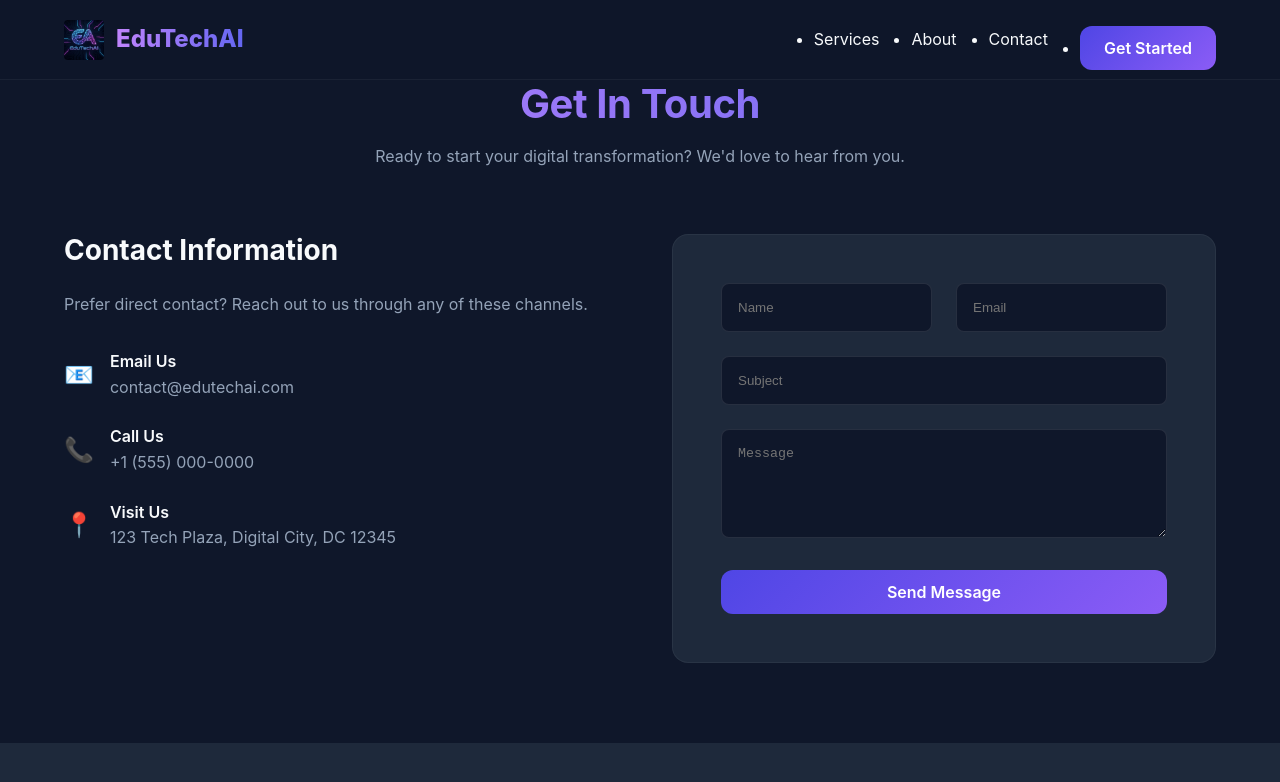
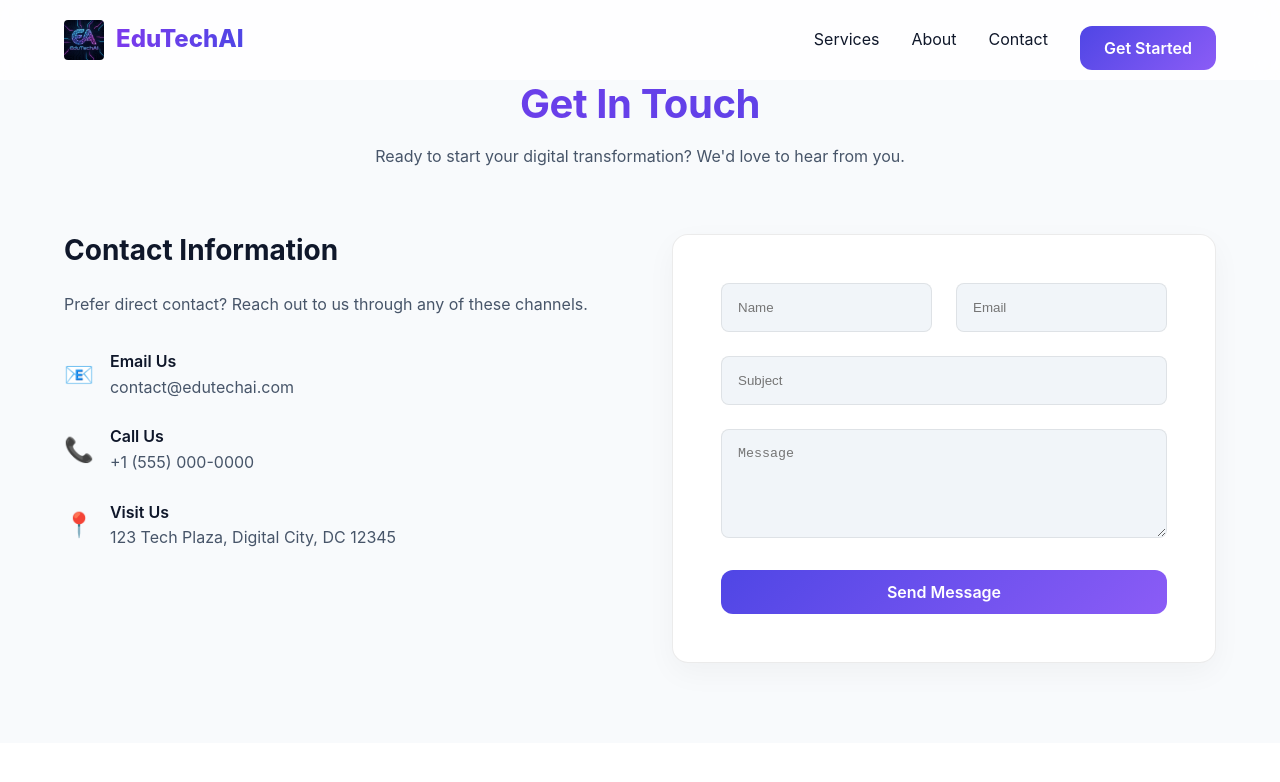
Before and after one commit to Hajjullahi123/EduTechAI, a React (Vite) app: page /service/ai-integration in a window 1280 px wide. Both pictures are taken after a click on the button "Contact Sales". Shown: the part 3019-3801 px from the top of the page. Built offline with nearby package versions, Linux system fonts and the light colour scheme.

Commit message:
UI: Transition website to premium light theme

```diff
--- a/src/components/Layout/Footer.jsx
+++ b/src/components/Layout/Footer.jsx
@@ -34,7 +34,7 @@ const Footer = () => {
                         </ul>
                     </div>
                 </div>
-                <div style={{ borderTop: '1px solid rgba(255,255,255,0.1)', paddingTop: '2rem', textAlign: 'center', color: 'var(--text-muted)', fontSize: '0.875rem' }}>
+                <div style={{ borderTop: '1px solid var(--border-color)', paddingTop: '2rem', textAlign: 'center', color: 'var(--text-muted)', fontSize: '0.875rem' }}>
                     &copy; {new Date().getFullYear()} {companyData.name}. All rights reserved.
                 </div>
             </div>
--- a/src/components/Sections/Contact.jsx
+++ b/src/components/Sections/Contact.jsx
@@ -69,7 +69,7 @@ const Contact = () => {
                         </div>
                     </div>
 
-                    <div style={{ background: 'var(--bg-card)', padding: '3rem', borderRadius: 'var(--radius-lg)', border: '1px solid rgba(255,255,255,0.05)' }} className="animate-on-scroll">
+                    <div style={{ background: 'var(--bg-card)', padding: '3rem', borderRadius: 'var(--radius-lg)', border: '1px solid var(--border-color)', boxShadow: '0 10px 30px rgba(0,0,0,0.04)' }} className="animate-on-scroll">
                         {status === 'success' ? (
                             <div style={{ textAlign: 'center', padding: '2rem' }}>
                                 <div style={{ fontSize: '3rem', marginBottom: '1rem' }}>🎉</div>
@@ -88,15 +88,15 @@ const Contact = () => {
                                         value={formData.name}
                                         onChange={handleChange}
                                         style={{
-                                            background: 'var(--bg-dark)',
-                                            border: '1px solid rgba(255,255,255,0.1)',
+                                            background: '#f1f5f9',
+                                            border: '1px solid var(--border-color)',
                                             padding: '1rem',
                                             borderRadius: 'var(--radius-sm)',
-                                            color: 'white',
+                                            color: 'var(--text-main)',
                                             outline: 'none'
                                         }}
                                         onFocus={(e) => e.target.style.borderColor = 'var(--primary)'}
-                                        onBlur={(e) => e.target.style.borderColor = 'rgba(255,255,255,0.1)'}
+                                        onBlur={(e) => e.target.style.borderColor = 'var(--border-color)'}
                                     />
 
                                     <input
@@ -107,15 +107,15 @@ const Contact = () => {
                                         value={formData.email}
                                         onChange={handleChange}
                                         style={{
-                                            background: 'var(--bg-dark)',
-                                            border: '1px solid rgba(255,255,255,0.1)',
+                                            background: '#f1f5f9',
+                                            border: '1px solid var(--border-color)',
                                             padding: '1rem',
                                             borderRadius: 'var(--radius-sm)',
-                                            color: 'white',
+                                            color: 'var(--text-main)',
                                             outline: 'none'
                                         }}
                                         onFocus={(e) => e.target.style.borderColor = 'var(--primary)'}
-                                        onBlur={(e) => e.target.style.borderColor = 'rgba(255,255,255,0.1)'}
+                                        onBlur={(e) => e.target.style.borderColor = 'var(--border-color)'}
                                     />
                                 </div>
 
@@ -127,16 +127,16 @@ const Contact = () => {
                                     value={formData.subject}
                                     onChange={handleChange}
                                     style={{
-                                        background: 'var(--bg-dark)',
-                                        border: '1px solid rgba(255,255,255,0.1)',
+                                        background: '#f1f5f9',
+                                        border: '1px solid var(--border-color)',
                                         padding: '1rem',
                                         borderRadius: 'var(--radius-sm)',
-                                        color: 'white',
+                                        color: 'var(--text-main)',
                                         outline: 'none',
                                         width: '100%'
                                     }}
                                     onFocus={(e) => e.target.style.borderColor = 'var(--primary)'}
-                                    onBlur={(e) => e.target.style.borderColor = 'rgba(255,255,255,0.1)'}
+                                    onBlur={(e) => e.target.style.borderColor = 'var(--border-color)'}
                                 />
 
                                 <textarea
@@ -147,17 +147,17 @@ const Contact = () => {
                                     value={formData.message}
                                     onChange={handleChange}
                                     style={{
-                                        background: 'var(--bg-dark)',
-                                        border: '1px solid rgba(255,255,255,0.1)',
+                                        background: '#f1f5f9',
+                                        border: '1px solid var(--border-color)',
                                         padding: '1rem',
                                         borderRadius: 'var(--radius-sm)',
-                                        color: 'white',
+                                        color: 'var(--text-main)',
                                         outline: 'none',
                                         width: '100%',
                                         resize: 'vertical'
                                     }}
                                     onFocus={(e) => e.target.style.borderColor = 'var(--primary)'}
-                                    onBlur={(e) => e.target.style.borderColor = 'rgba(255,255,255,0.1)'}
+                                    onBlur={(e) => e.target.style.borderColor = 'var(--border-color)'}
                                 ></textarea>
 
                                 <button
--- a/src/components/Sections/ServiceDetail.jsx
+++ b/src/components/Sections/ServiceDetail.jsx
@@ -46,7 +46,8 @@ const ServiceDetail = () => {
                                 background: 'var(--bg-card)',
                                 padding: '2rem',
                                 borderRadius: 'var(--radius-lg)',
-                                border: '1px solid rgba(255,255,255,0.05)',
+                                border: '1px solid var(--border-color)',
+                                boxShadow: '0 4px 20px rgba(0,0,0,0.03)',
                                 animationDelay: `${index * 0.1}s`
                             }}>
                                 <h3 style={{ color: 'var(--primary)', marginBottom: '1rem' }}>{sub.title}</h3>
--- a/src/components/Sections/Services.jsx
+++ b/src/components/Sections/Services.jsx
@@ -9,17 +9,17 @@ const ServiceCard = ({ title, description, icon, id }) => (
             padding: '2rem',
             height: '100%',
             borderRadius: 'var(--radius-lg)',
-            border: '1px solid rgba(255,255,255,0.05)',
+            border: '1px solid var(--border-color)',
             transition: 'transform 0.3s, border-color 0.3s, box-shadow 0.3s'
         }}
             onMouseEnter={(e) => {
                 e.currentTarget.style.transform = 'translateY(-8px)';
                 e.currentTarget.style.borderColor = 'var(--primary)';
-                e.currentTarget.style.boxShadow = '0 10px 30px rgba(0,0,0,0.3)';
+                e.currentTarget.style.boxShadow = '0 10px 40px rgba(0,0,0,0.08)';
             }}
             onMouseLeave={(e) => {
                 e.currentTarget.style.transform = 'translateY(0)';
-                e.currentTarget.style.borderColor = 'rgba(255,255,255,0.05)';
+                e.currentTarget.style.borderColor = 'var(--border-color)';
                 e.currentTarget.style.boxShadow = 'none';
             }}
         >
--- a/src/index.css
+++ b/src/index.css
@@ -1,27 +1,28 @@
 :root {
-  /* Premium Color Palette */
+  /* Premium Light Palette */
   --primary: #4F46E5;
   /* Indigo 600 */
-  --primary-glow: rgba(79, 70, 229, 0.4);
+  --primary-glow: rgba(79, 70, 229, 0.2);
   --secondary: #ec4899;
   /* Pink 500 */
   --accent: #8b5cf6;
   /* Violet 500 */
 
-  --bg-dark: #0f172a;
+  --bg-dark: #f8fafc;
+  /* Slate 50 */
+  --bg-card: #ffffff;
+  /* White */
+  --bg-glass: rgba(255, 255, 255, 0.8);
+  --border-color: rgba(0, 0, 0, 0.08);
+
+  --text-main: #0f172a;
   /* Slate 900 */
-  --bg-card: #1e293b;
-  /* Slate 800 */
-  --bg-glass: rgba(15, 23, 42, 0.7);
-
-  --text-main: #f8fafc;
-  /* Slate 50 */
-  --text-muted: #94a3b8;
-  /* Slate 400 */
+  --text-muted: #475569;
+  /* Slate 600 */
 
   /* Gradients */
   --gradient-main: linear-gradient(135deg, var(--primary) 0%, var(--accent) 100%);
-  --gradient-text: linear-gradient(to right, #c084fc, #6366f1);
+  --gradient-text: linear-gradient(to right, #7c3aed, #4f46e5);
 
   /* Spacing & Layout */
   --radius-sm: 0.5rem;
@@ -192,7 +193,7 @@ button {
 .nav-links {
   display: flex;
   gap: 2rem;
-  listStyle: none;
+  list-style: none;
   margin: 0;
   padding: 0;
   align-items: center;
@@ -223,7 +224,7 @@ button {
     flex-direction: column;
     padding: 100px 2rem 2rem;
     transition: right 0.4s cubic-bezier(0.4, 0, 0.2, 1);
-    box-shadow: -10px 0 30px rgba(0, 0, 0, 0.5);
+    box-shadow: -10px 0 30px rgba(0, 0, 0, 0.05);
   }
 
   .nav-menu.open {
@@ -239,7 +240,7 @@ button {
   .nav-links li {
     width: 100%;
     font-size: 1.25rem;
-    border-bottom: 1px solid rgba(255, 255, 255, 0.05);
+    border-bottom: 1px solid var(--border-color);
     padding: 1rem 0;
   }
 }
```
Also changed, not shown: src/components/Sections/Hero.jsx (+4 -4 lines).
